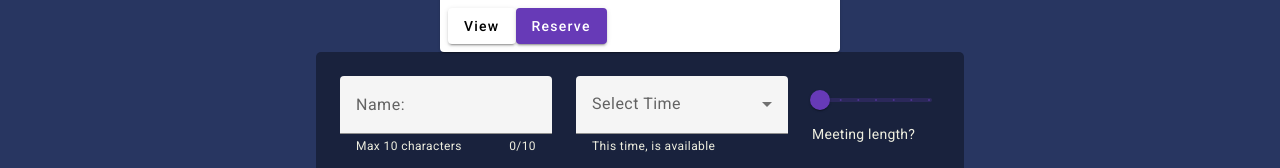
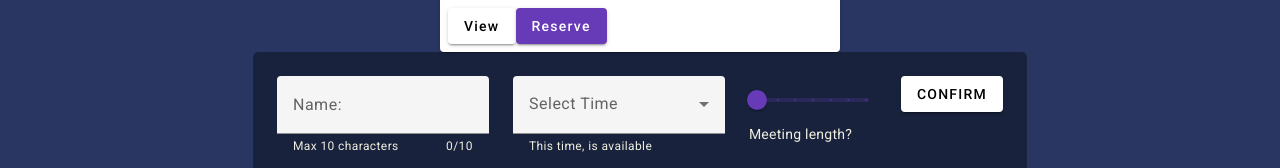
Before and after one commit to sjszuch/meeting-reservation, an Angular app: page / in a window 1280 px wide. Shown: the part 1122-1290 px from the top of the page. Built offline with nearby package versions, Linux system fonts and the light colour scheme.

Commit message:
Added snackbar

```diff
--- a/src/app/app.module.ts
+++ b/src/app/app.module.ts
@@ -16,7 +16,7 @@ import { SplashComponent } from './components/splash/splash.component';
 import { MatSelectModule} from '@angular/material/select';
 import { TopbarComponent } from './components/topbar/topbar.component';
 import {MatButtonModule} from '@angular/material/button';
-
+import {MatSnackBar, MatSnackBarModule} from '@angular/material/snack-bar';
 
 
 @NgModule({
@@ -40,7 +40,8 @@ import {MatButtonModule} from '@angular/material/button';
     MatInputModule,
     MatSliderModule,
     MatSelectModule,
-    MatButtonModule
+    MatButtonModule,
+    MatSnackBarModule
 
   ],
   providers: [],
--- a/src/app/components/splash/splash.component.html
+++ b/src/app/components/splash/splash.component.html
@@ -28,5 +28,7 @@
   <p>Meeting length?</p>
 </div>
 
+<button mat-raised-button (click)="openSnackBar()">CONFIRM</button>
+
 
 </div>
--- a/src/app/components/splash/splash.component.ts
+++ b/src/app/components/splash/splash.component.ts
@@ -1,4 +1,7 @@
 import { Component } from '@angular/core';
+
+import {MatSnackBar, MatSnackBarModule} from '@angular/material/snack-bar';
+
 
 @Component({
   selector: 'app-splash',
@@ -33,7 +36,11 @@ export class SplashComponent {
   }
 
 
-  // Dialog
+  // Snackbar
 
+  constructor(private _snackBar: MatSnackBar) {}
 
+  openSnackBar() {
+    this._snackBar.open("Meeting reserved! 🎉", "Okay");
+  }
 }
--- a/src/app/components/splash/splash.module.ts
+++ b/src/app/components/splash/splash.module.ts
@@ -5,7 +5,6 @@ import {MatSelectModule} from '@angular/material/select';
 import {MatInputModule} from '@angular/material/input';
 import {MatFormFieldModule} from '@angular/material/form-field';
 import { MatSliderModule } from '@angular/material/slider';
-
 
 
 @NgModule({
@@ -20,4 +19,6 @@ import { MatSliderModule } from '@angular/material/slider';
     MatSliderModule
   ]
 })
-export class SplashModule { }
+export class SplashModule {
+
+ }
```
